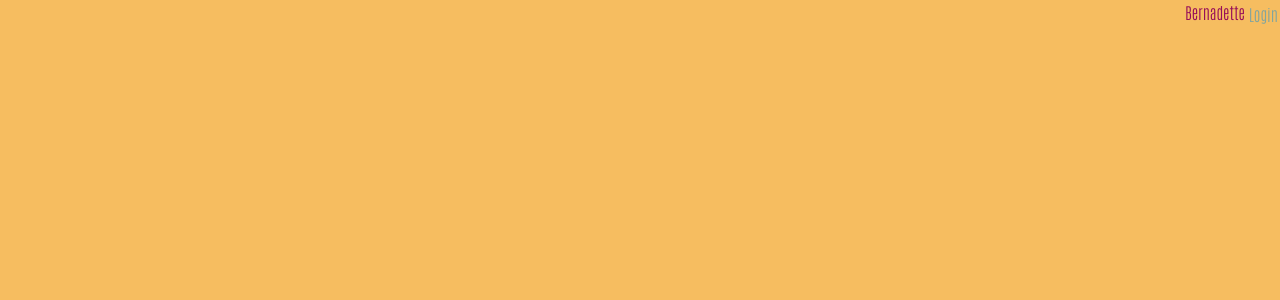
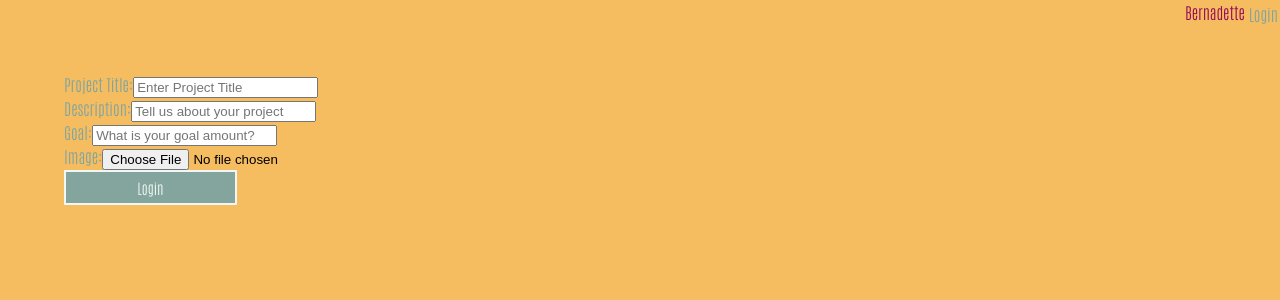
Before and after one commit to djjkc/React-App-Crowdfunding, a React (Create React App) app: page /newproject in a window 1280 px wide. Before the commit this address had no page. Shown: the top 300 px of the page. Built offline with nearby package versions, Linux system fonts and the light colour scheme.

Commit message:
Tuesday night finished

```diff
--- a/src/App.js
+++ b/src/App.js
@@ -5,6 +5,7 @@ import HomePage from "./pages/HomePage";
 import ProjectPage from "./pages/ProjectPage";
 import "./App.css";
 import LoginPage from "./pages/LoginPage";
+import NewProject from "./components/NewProject";
 
 function App() {
   return (
@@ -16,6 +17,7 @@ function App() {
       <Route exact path="/" element={<HomePage />} />
       <Route path="/project/:id" element={<ProjectPage />} />
       <Route path="/login" element={<LoginPage />} />
+      <Route path="/newproject" element={<NewProject />} />
     </Routes>
     </div>
     </Router>
--- /dev/null
+++ b/src/components/NewProject/index.jsx
@@ -0,0 +1,86 @@
+import React, { useState } from "react";
+// import "./LoginForm.css";
+import { useNavigate } from 'react-router-dom'
+
+function NewProject() {
+    const navigate = useNavigate()
+    const [credentials, setCredentials] = useState({
+        username: "",
+        password: "",
+    });
+
+    const handleChange = (e) => {
+        const { id, value } = e.target;
+        setCredentials((prevCredentials) => ({
+        ...prevCredentials,
+        [id]: value,
+        }));
+    };
+
+    const postData = async () => {
+        const response = await fetch(`${process.env.REACT_APP_API_URL}api-token-auth/`, {
+            method: "post",
+            headers: {
+                "Content-Type": "application/json",
+            },
+            body: JSON.stringify(credentials),
+        })
+
+        return response.json()
+    };
+
+    const handleSubmit = (e) => {
+        e.preventDefault();
+        if (credentials.username && credentials.password) {
+            postData().then(data => {
+                window.localStorage.setItem('token', data.token)
+                navigate(`/projects/${<id/>}`)
+            });
+        }
+    };
+
+    return (
+        <form>
+        <div>
+        <label htmlFor="projectTitle">Project Title:</label>
+        <input
+            type="text"
+            id="title"
+            placeholder="Enter Project Title"
+            onChange={handleChange}
+        />
+        </div>
+        <div>
+        <label htmlFor="description">Description:</label>
+        <input
+            type="text"
+            id="description"
+            placeholder="Tell us about your project"
+            onChange={handleChange}
+        />
+        </div>
+        <div>
+        <label htmlFor="goal">Goal:</label>
+        <input
+            type="integer"
+            id="goal"
+            placeholder="What is your goal amount?"
+            onChange={handleChange}
+        />
+        </div>
+        <div>
+        <label htmlFor="image">Image:</label>
+        <input
+            type="file"
+            id="image"
+            placeholder="Upload your image here"
+            onChange={handleChange}
+        />
+        </div>
+        <button type="submit" onClick={handleSubmit}>
+        Login
+        </button>
+        </form>
+    );
+}
+export default NewProject
--- /dev/null
+++ b/src/pages/NewProject.jsx
@@ -0,0 +1,8 @@
+import React from "react";
+import NewProject from "../components/NewProject";
+
+function Form() {
+    return <NewProject />;
+}
+
+export default Form
--- a/src/pages/ProjectPage.jsx
+++ b/src/pages/ProjectPage.jsx
@@ -29,11 +29,11 @@ function getUsers() {
 {const userData = getUsers()}
 
     return (
-        <div>
-        <h2>{projectData.title}</h2>
-        <h3>Created at: {projectData.date_created}</h3>
-        <h3>{`Status: ${projectData.is_open}`}</h3>
-        <h3>Pledges:</h3>
+        <div className="pledges">
+            <h2>{projectData.title}</h2>
+            <h3>Created at: {projectData.date_created}</h3>
+            <h3>{`Status: ${projectData.is_open}`}</h3>
+            <h3>Pledges:</h3>
         <ul>
 
         {/* {function matchUserPledgeData(userData, projectData){
@@ -55,7 +55,7 @@ function getUsers() {
             return (
             <li>
             ${pledgeData.amount} from {pledgeData.supporter}
-            Comment {pledgeData.comment}
+            <div>Note: {pledgeData.comment}</div>
             </li>
             );
         })}
```
